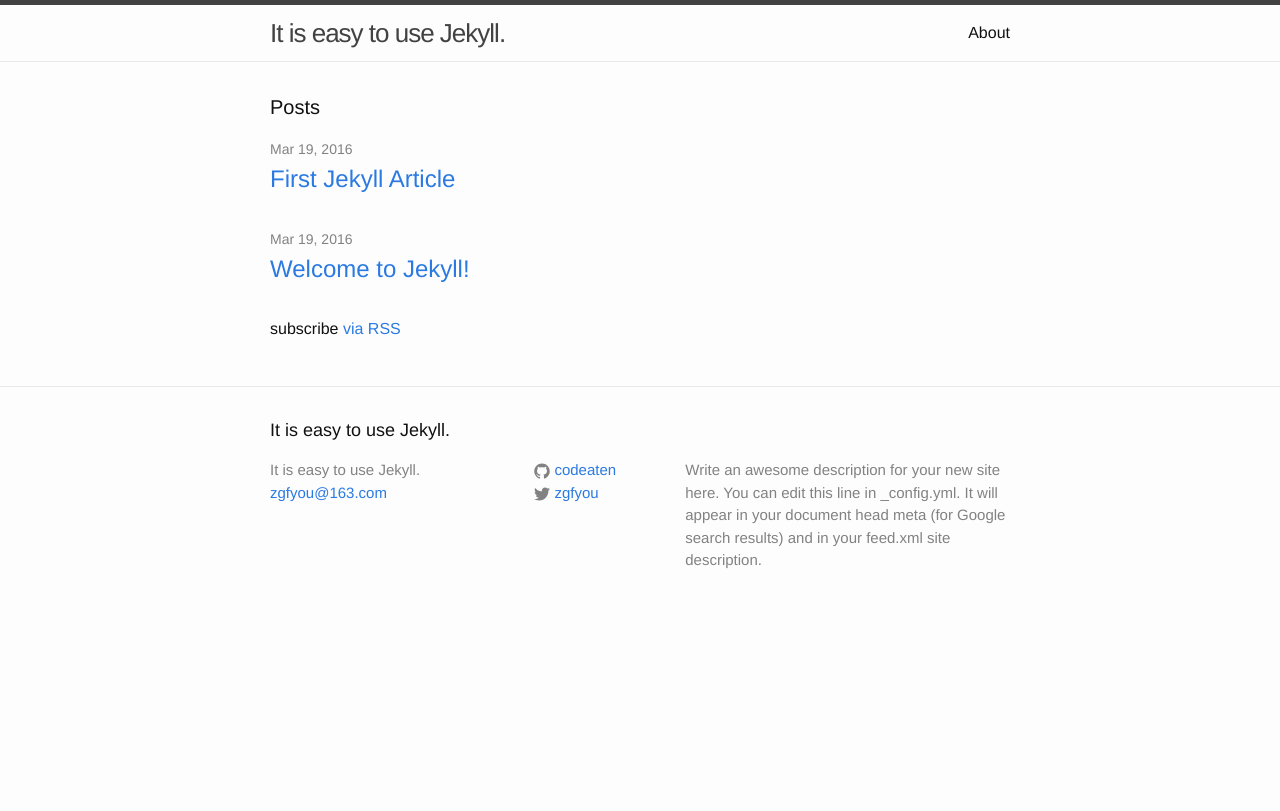
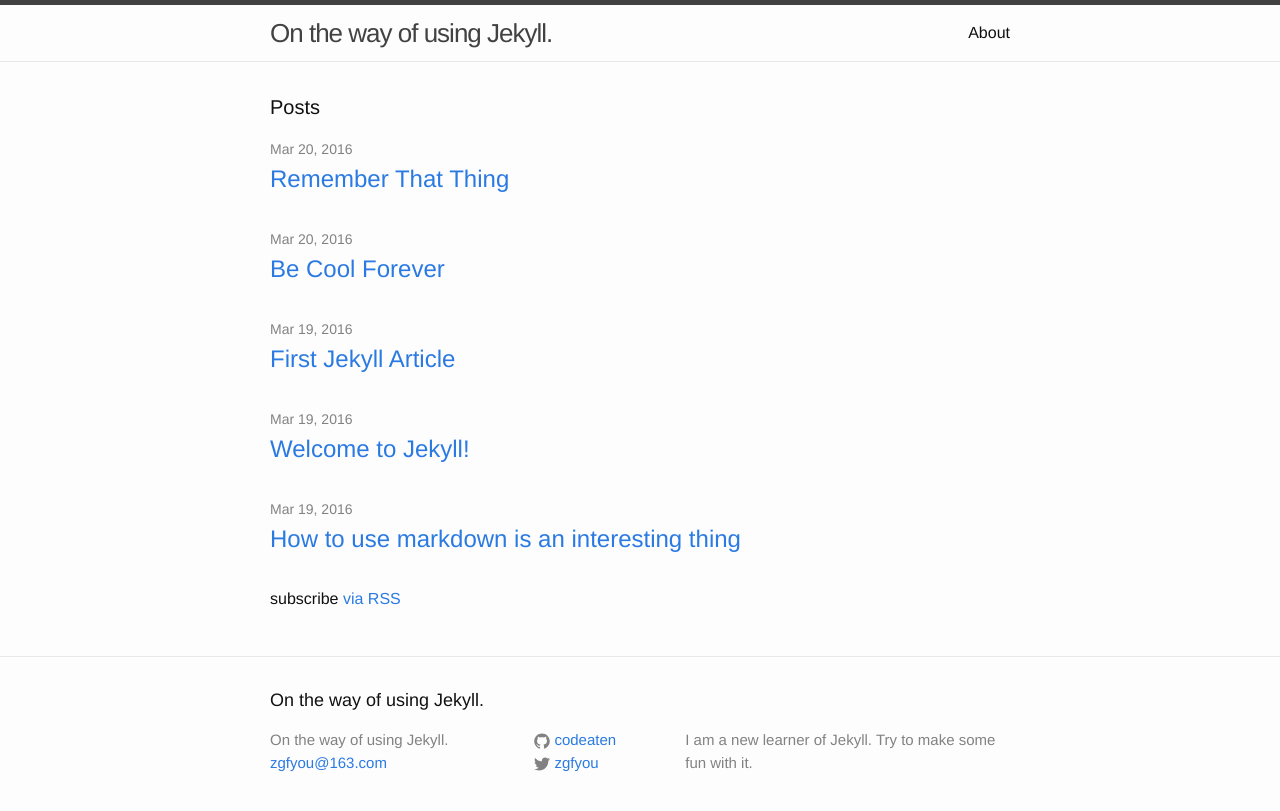
Before and after one commit to codeaten/codeaten.github.io, a Jekyll site: the page built from index.html, in a window 1280 px wide. Shown: the top 811 px of the page. Built offline with Jekyll 4.4.1, drawn with Linux system fonts in a browser that asks for light colours.

Commit message:
Almost no change.

```diff
--- a/_config.yml
+++ b/_config.yml
@@ -6,14 +6,12 @@
 # 'jekyll serve'. If you change this file, please restart the server process.
 
 # Site settings
-title: It is easy to use Jekyll.
+title: On the way of using Jekyll.
 email: zgfyou@163.com
 description: > # this means to ignore newlines until "baseurl:"
-  Write an awesome description for your new site here. You can edit this
-  line in _config.yml. It will appear in your document head meta (for
-  Google search results) and in your feed.xml site description.
+  I am a new learner of Jekyll. Try to make some fun with it.
 baseurl: "" # the subpath of your site, e.g. /blog
-url: "http://yourdomain.com" # the base hostname & protocol for your site
+url: "http://www.nietzsche.wang" # the base hostname & protocol for your site
 twitter_username: zgfyou
 github_username:  codeaten
 
--- /dev/null
+++ b/_posts/2016-03-20-Be-cool-forever.markdown
@@ -0,0 +1,5 @@
+---
+layout: post
+---
+
+shit you
--- /dev/null
+++ b/_posts/2016-03-20-Remember-that-thing.md
@@ -0,0 +1,7 @@
+---
+layout: post
+---
+
+- So, what do you think, it is so boring.
+- Just do something you want to do.
+- It is important to remember that.
```
Also changed, not shown: _posts/2016-03-19-how to use markdown is an interesting thing.md (added, +22 -0 lines), favicon.ico (added).
